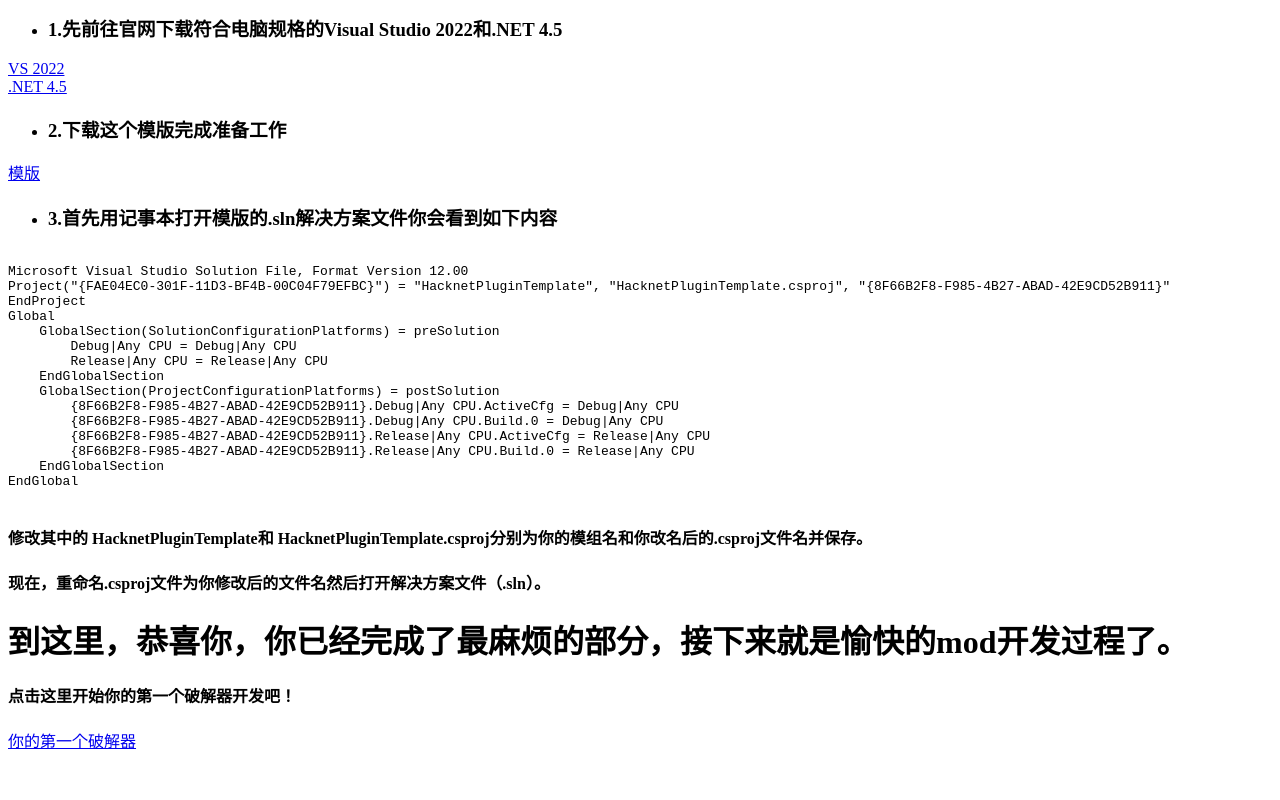
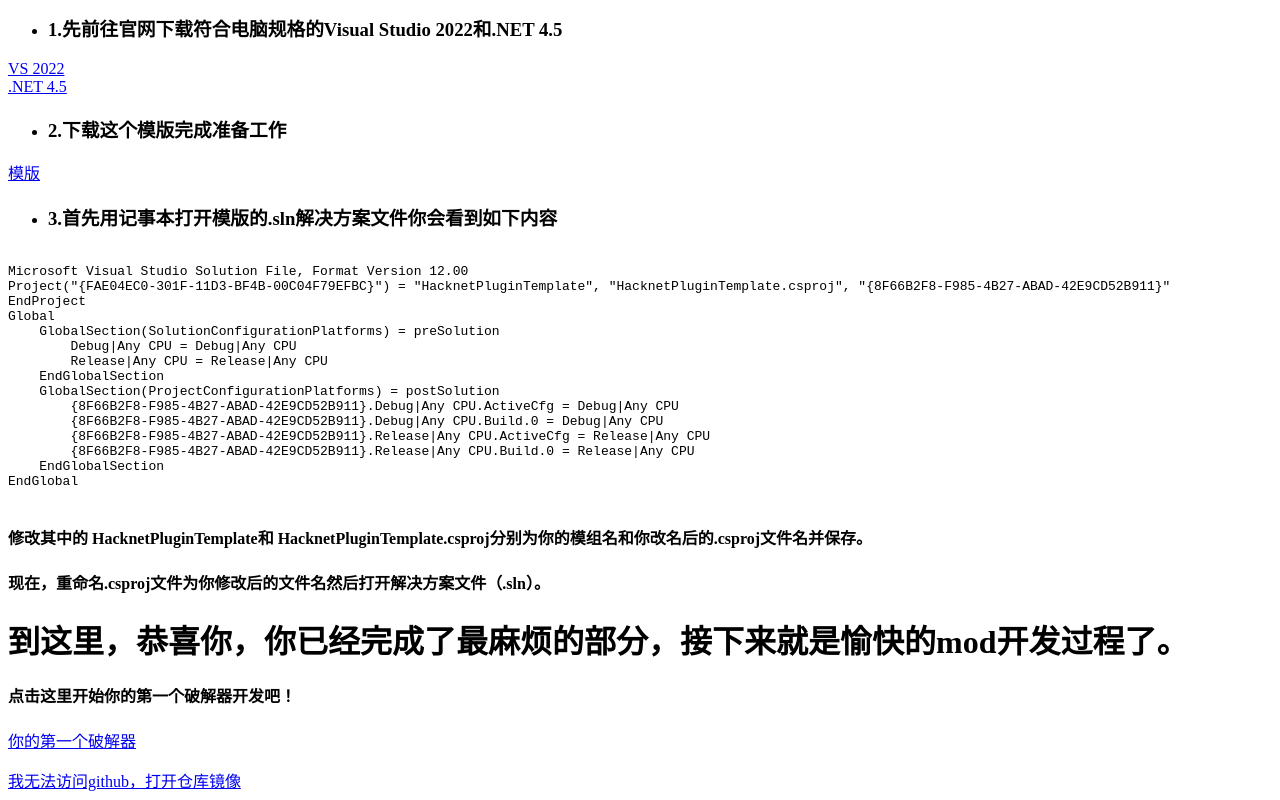
Before and after one commit to maix2012/Hacknet-Mod, a plain HTML site: page index.html in a window 1280 px wide. Shown: the part 535-1335 px from the top of the page. Before the commit the page ends 1303 px from the top, so only its background shows below. Drawn offline with Linux system fonts and the light colour scheme.

Commit message:
web : [index] 添加gitee仓库入口

```diff
--- a/index.html
+++ b/index.html
@@ -64,3 +64,4 @@
 <h1 class="code-line" data-line-start=40 data-line-end=41 ><a id="mod_40"></a>到这里，恭喜你，你已经完成了最麻烦的部分，接下来就是愉快的mod开发过程了。</h1>
 <h4 class="code-line" data-line-start=41 data-line-end=42 ><a id="_41"></a>点击这里开始你的第一个破解器开发吧！</h4>
 <p class="has-line-data" data-line-start="42" data-line-end="43"><a href="https://github.com/maix2012/Hacknet-Mod/blob/main/%E4%BD%A0%E7%9A%84%E7%AC%AC%E4%B8%80%E4%B8%AA%E7%AB%AF%E5%8F%A3%E7%A0%B4%E8%A7%A3%E5%99%A8.md#%E4%BD%A0%E7%9A%84%E7%AC%AC%E4%B8%80%E4%B8%AA%E7%AB%AF%E5%8F%A3%E7%A0%B4%E8%A7%A3%E5%99%A8">你的第一个破解器</a></p>
+<a href="https://gitee.com/nbxh889563/Hacknet-Mod">我无法访问github，打开仓库镜像</a>
```
